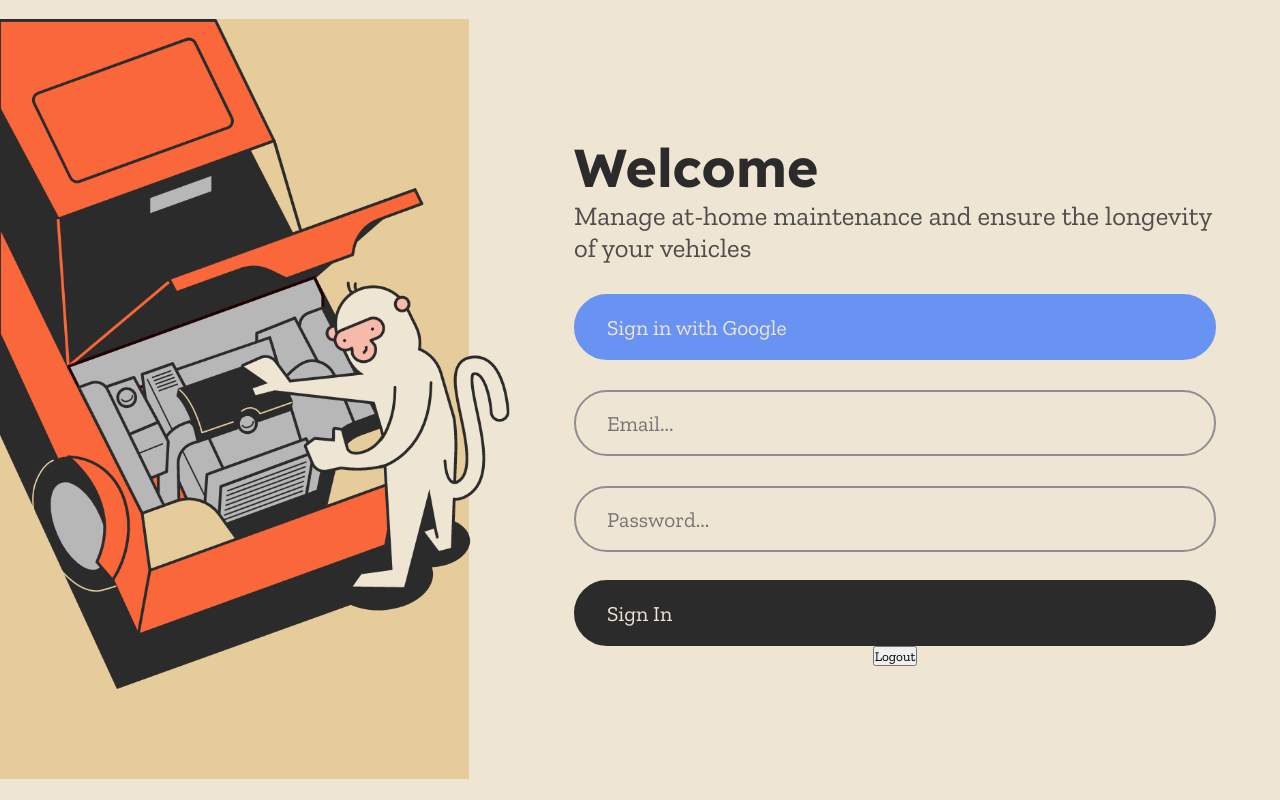
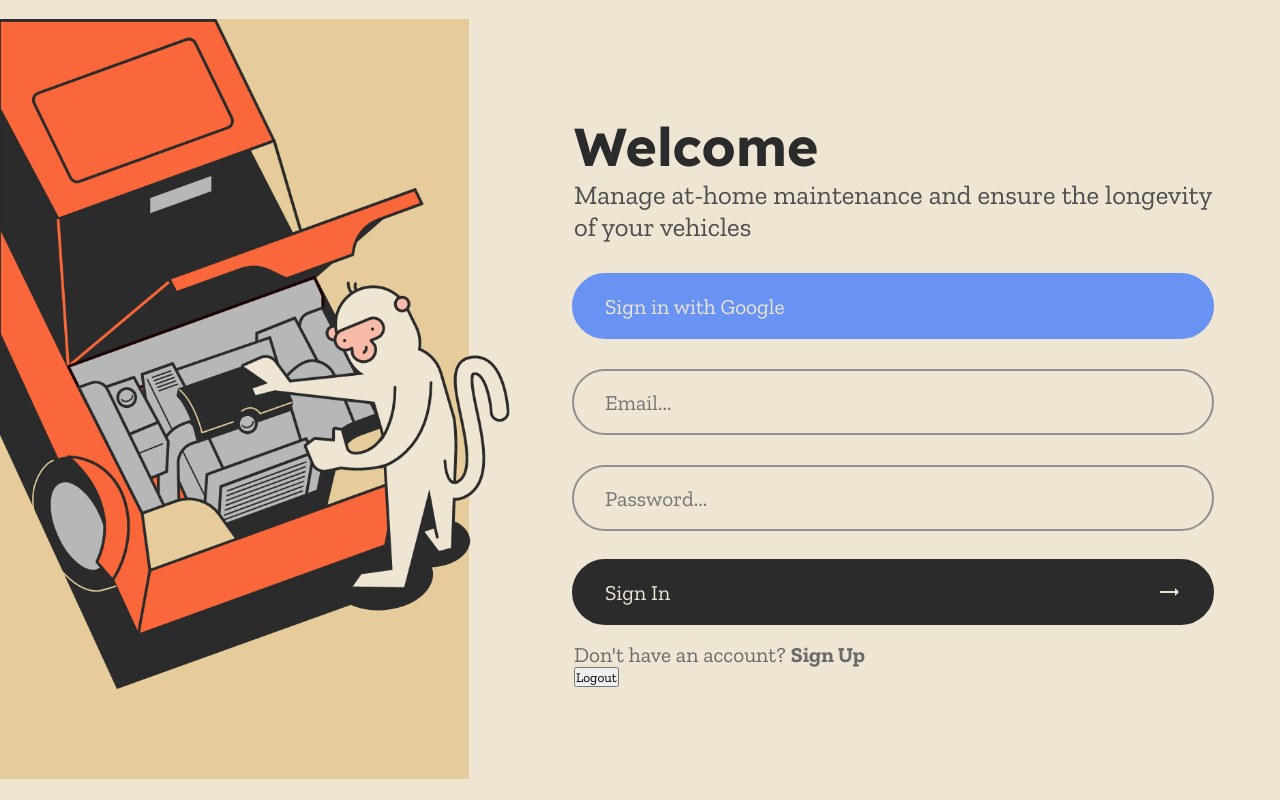
Before and after one commit to admadorsky/monkey-wrench, a React (Create React App) app: page / in a window 1280 px wide. Built offline with nearby package versions, Linux system fonts and the light colour scheme.

Commit message:
finished welcome page

```diff
--- a/src/components/LogIn.js
+++ b/src/components/LogIn.js
@@ -42,11 +42,17 @@ export const LogIn = () => {
     navigate("/")
   }
 
+  const toCreateAccount= () => {
+    navigate("/create-account")
+  }
+
   return (
     <HelmetProvider>
       <div className="login-wrapper">
         <Helmet>
           <title>Sign In</title>
+          <link href="https://fonts.googleapis.com/icon?family=Material+Icons"
+          rel="stylesheet"/>
         </Helmet>
         <h1 className="title">Log In</h1>
         <button
@@ -73,7 +79,17 @@ export const LogIn = () => {
           }}
         >
           Sign In
+          <i className="material-icons">trending_flat</i>
         </motion.button>
+        <p className="hint">
+            Don't have an account?
+            <span
+              className="hint-link"
+              style={{fontWeight:"900"}}
+              onClick={toCreateAccount}>
+                Sign Up
+            </span>
+          </p>
         <button
           onClick = {logOut}
           className="caution-button"
--- a/src/styles/Login.css
+++ b/src/styles/Login.css
@@ -2,7 +2,7 @@
   display: flex;
   flex-direction: column;
   justify-content: space-between;
-  align-items: center;
+  align-items: flex-start;
 }
 
 .login-wrapper .google-button {
--- a/src/styles/Universal.css
+++ b/src/styles/Universal.css
@@ -16,7 +16,7 @@
 }
 
 html {
-  background-color: var(--dark-2);
+  background-color: var(--light-accent-1);
 }
 
 * {
@@ -42,6 +42,10 @@ h3 {
 p {
   font-size: 10pt;
   color: var(--medium-2);
+}
+
+.hint-link {
+  cursor: pointer;
 }
 
 .submit-button {
--- a/src/styles/Welcome.css
+++ b/src/styles/Welcome.css
@@ -2,7 +2,6 @@
   width: 100vw;
   height: 100vh;
   display: flex;
-  overflow: hidden;
   flex-direction: column;
   justify-content: space-between;
   background: var(--light-accent-1);
@@ -11,6 +10,8 @@
 .welcome-wrapper .img-artwork {
   background: linear-gradient(var(--light-accent-2) 78%, var(--transparent) 78%);
   padding-right: 50px;
+  max-height: 70%;
+  object-fit: scale-down;
   margin: -2px 0px 0px -2px;
 }
 
@@ -53,7 +54,7 @@
   }
 
   .welcome-wrapper .hint {
-    padding: 0px 50px 50px;
+    padding: 12px 50px 50px;
   }
 
   .welcome-wrapper .hint-link {
@@ -78,7 +79,7 @@
   }
 
   .welcome-wrapper .hint {
-    padding: 0px 82px 0px;
+    padding: 0px 82px 20px;
     margin: 17px 0px auto;
   }
 }
@@ -94,6 +95,7 @@
     flex-direction: row;
     align-items: center;
     justify-content:flex-start;
+    overflow: hidden;
   }
 
   .welcome-wrapper .copy-wrapper {
@@ -116,6 +118,11 @@
     display: flex;
   }
 
+  .welcome-wrapper .loginform-wrapper .hint {
+    display: block;
+    padding: 0;
+  }
+
   .welcome-wrapper .loginform-wrapper {
     display: block;
   }
```
